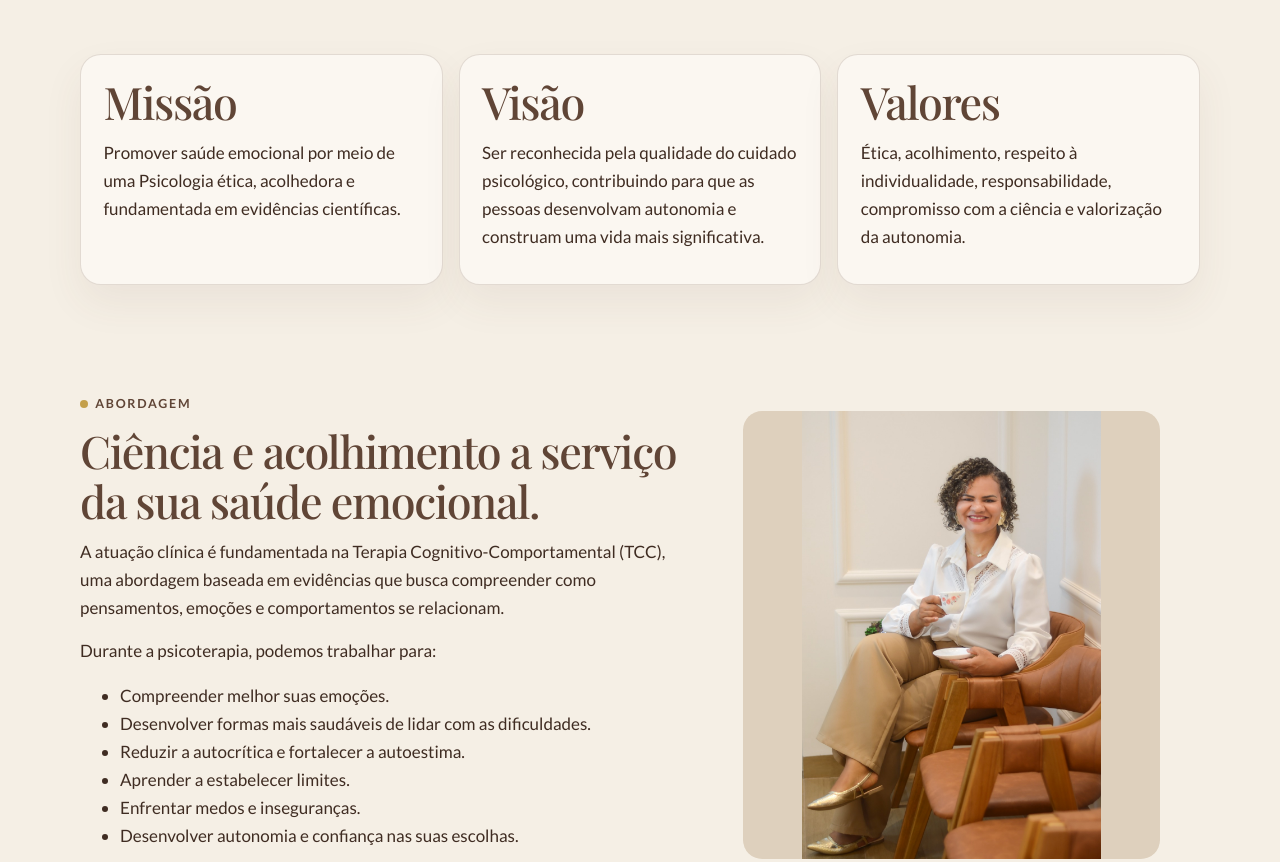
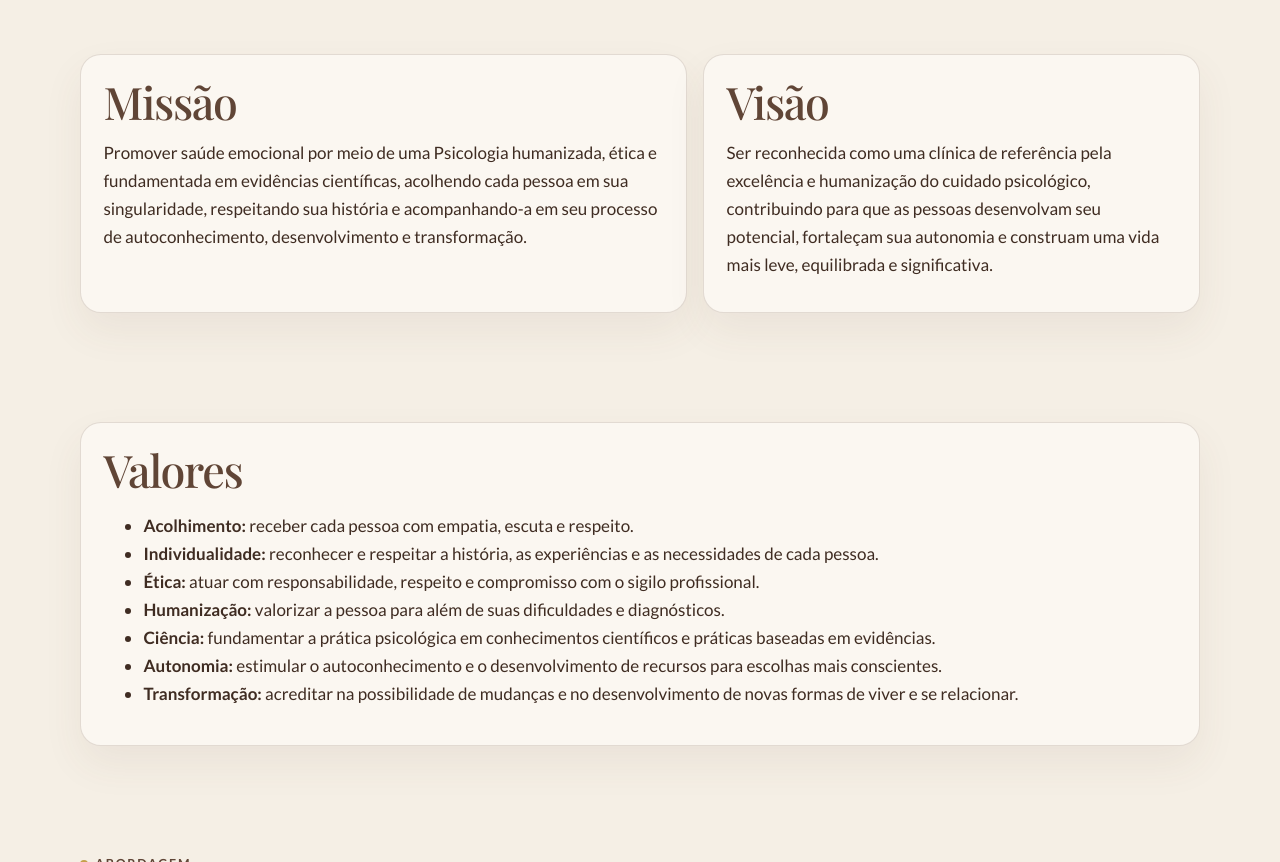
Before and after one commit to marcelakardec27/clinica-psicologia-equilibradamente, a plain HTML site: page sobre.html in a window 1280 px wide. Shown: the part 1260-2122 px from the top of the page. Drawn offline with Linux system fonts and the light colour scheme.

Commit message:
Inclui o numero do consultorio e publica a missao, a visao e os valores da clinica.
Co-authored-by: Cursor <cursoragent@cursor.com>

```diff
--- a/assets/js/site-config.js
+++ b/assets/js/site-config.js
@@ -6,10 +6,10 @@ window.SITE = {
   whatsapp: "5561995001446",
   whatsappRotulo: "(61) 99500-1446",
   whatsappTexto: "Olá, Milena! Conheci seu trabalho pelo site da Equilibradamente e gostaria de saber mais sobre a psicoterapia e os horários disponíveis para atendimento.",
-  endereco: "Rua Paraná, quadra 09, lote 14, Setor Presidente Kennedy, Luziânia – GO",
+  endereco: "Rua Paraná, nº 62, quadra 09, lote 14, Setor Presidente Kennedy, Luziânia – GO",
   calendarEmbed: "",
-  mapaEmbed: "https://maps.google.com/maps?q=Rua%20Paran%C3%A1%2C%20quadra%2009%2C%20lote%2014%2C%20Setor%20Presidente%20Kennedy%2C%20Luzi%C3%A2nia%20-%20GO&hl=pt-BR&z=16&output=embed",
-  mapaRota: "https://www.google.com/maps/dir/?api=1&destination=Rua%20Paran%C3%A1%2C%20quadra%2009%2C%20lote%2014%2C%20Setor%20Presidente%20Kennedy%2C%20Luzi%C3%A2nia%20-%20GO",
+  mapaEmbed: "https://maps.google.com/maps?q=Rua%20Paran%C3%A1%2C%20n%C2%BA%2062%2C%20quadra%2009%2C%20lote%2014%2C%20Setor%20Presidente%20Kennedy%2C%20Luzi%C3%A2nia%20-%20GO&hl=pt-BR&z=16&output=embed",
+  mapaRota: "https://www.google.com/maps/dir/?api=1&destination=Rua%20Paran%C3%A1%2C%20n%C2%BA%2062%2C%20quadra%2009%2C%20lote%2014%2C%20Setor%20Presidente%20Kennedy%2C%20Luzi%C3%A2nia%20-%20GO",
   redes: {
     instagram: "https://www.instagram.com/milenakardecpsi/",
     instagramRotulo: "@milenakardecpsi",
--- a/sobre.html
+++ b/sobre.html
@@ -50,18 +50,30 @@
       </div>
     </section>
     <section class="secao">
-      <div class="barra grelha-3">
+      <div class="barra grelha-2">
         <article class="bloco">
           <h2>Missão</h2>
-          <p>Promover saúde emocional por meio de uma Psicologia ética, acolhedora e fundamentada em evidências científicas.</p>
+          <p>Promover saúde emocional por meio de uma Psicologia humanizada, ética e fundamentada em evidências científicas, acolhendo cada pessoa em sua singularidade, respeitando sua história e acompanhando-a em seu processo de autoconhecimento, desenvolvimento e transformação.</p>
         </article>
         <article class="bloco">
           <h2>Visão</h2>
-          <p>Ser reconhecida pela qualidade do cuidado psicológico, contribuindo para que as pessoas desenvolvam autonomia e construam uma vida mais significativa.</p>
+          <p>Ser reconhecida como uma clínica de referência pela excelência e humanização do cuidado psicológico, contribuindo para que as pessoas desenvolvam seu potencial, fortaleçam sua autonomia e construam uma vida mais leve, equilibrada e significativa.</p>
         </article>
+      </div>
+    </section>
+    <section class="secao">
+      <div class="barra">
         <article class="bloco">
           <h2>Valores</h2>
-          <p>Ética, acolhimento, respeito à individualidade, responsabilidade, compromisso com a ciência e valorização da autonomia.</p>
+          <ul>
+            <li><strong>Acolhimento:</strong> receber cada pessoa com empatia, escuta e respeito.</li>
+            <li><strong>Individualidade:</strong> reconhecer e respeitar a história, as experiências e as necessidades de cada pessoa.</li>
+            <li><strong>Ética:</strong> atuar com responsabilidade, respeito e compromisso com o sigilo profissional.</li>
+            <li><strong>Humanização:</strong> valorizar a pessoa para além de suas dificuldades e diagnósticos.</li>
+            <li><strong>Ciência:</strong> fundamentar a prática psicológica em conhecimentos científicos e práticas baseadas em evidências.</li>
+            <li><strong>Autonomia:</strong> estimular o autoconhecimento e o desenvolvimento de recursos para escolhas mais conscientes.</li>
+            <li><strong>Transformação:</strong> acreditar na possibilidade de mudanças e no desenvolvimento de novas formas de viver e se relacionar.</li>
+          </ul>
         </article>
       </div>
     </section>
@@ -110,7 +122,7 @@
         <p class="marca">Equilibradamente</p>
         <p>Clínica de Psicologia<br>CNPJ 69.300.379/0001-51</p>
         <p>Milena Silva Kardec<br>Psicóloga | CRP 09/23599</p>
-        <p>Rua Paraná, quadra 09, lote 14<br>Setor Presidente Kennedy, Luziânia – GO<br>Presencial e on-line</p>
+        <p>Rua Paraná, nº 62, quadra 09, lote 14<br>Setor Presidente Kennedy, Luziânia – GO<br>Presencial e on-line</p>
       </div>
       <div>
         <p class="eyebrow">Links úteis</p>
```
Also changed, not shown: agendar.html (+1 -1 lines), bio.html (+1 -1 lines), contactos.html (+4 -4 lines), equipa.html (+1 -1 lines), faq.html (+1 -1 lines), index.html (+1 -1 lines), legal/cookies.html (+1 -1 lines), legal/privacidade.html (+1 -1 lines), legal/termos.html (+1 -1 lines), servicos.html (+1 -1 lines).
